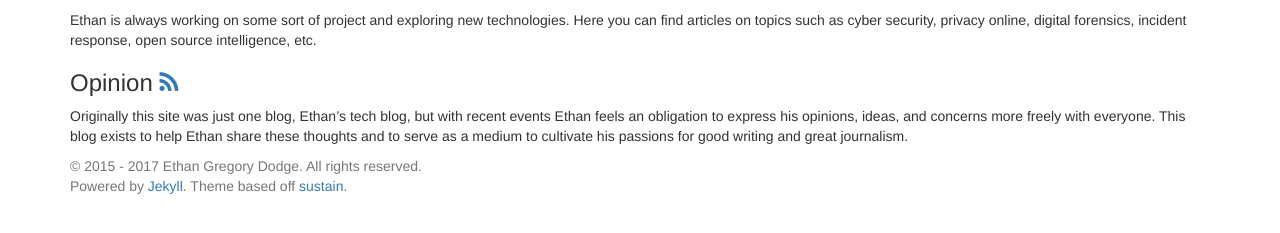
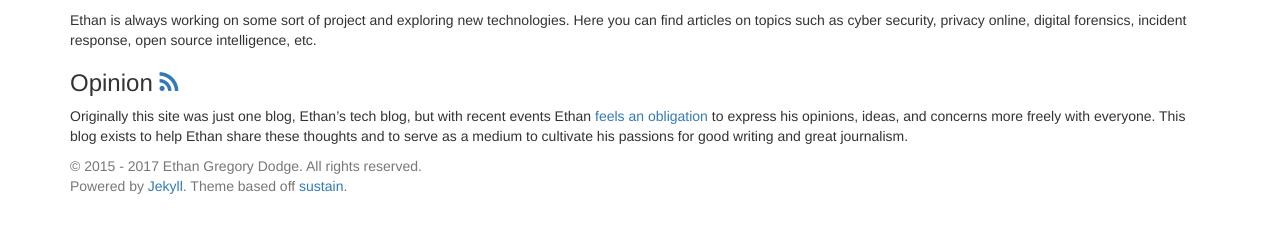
Before and after one commit to jekyllt/sustain, a Jekyll site: the page built from about.md, in a window 1280 px wide. Shown: the part 414-647 px from the top of the page. Built offline with Jekyll 4.4.1, drawn with Linux system fonts in a browser that asks for light colours; nearby versions of some CDN libraries; part of the change alters nothing that is shown.

```diff
--- a/about.md
+++ b/about.md
@@ -14,4 +14,4 @@ _The separation of the two blogs is in effort to not annoy the readership of the
 Ethan is always working on some sort of project and exploring new technologies. Here you can find articles on topics such as cyber security, privacy online, digital forensics, incident response, open source intelligence, etc.
 
 ### Opinion [<i class="fa fa-rss"></i>](/opinion/atom.xml)
-Originally this site was just one blog, Ethan's tech blog, but with recent events Ethan feels an obligation to express his opinions, ideas, and concerns more freely with everyone. This blog exists to help Ethan share these thoughts and to serve as a medium to cultivate his passions for good writing and great journalism.
+Originally this site was just one blog, Ethan's tech blog, but with recent events Ethan [feels an obligation](/opinion/2017/02/06/the-start-of-my-opinions/) to express his opinions, ideas, and concerns more freely with everyone. This blog exists to help Ethan share these thoughts and to serve as a medium to cultivate his passions for good writing and great journalism.
```
